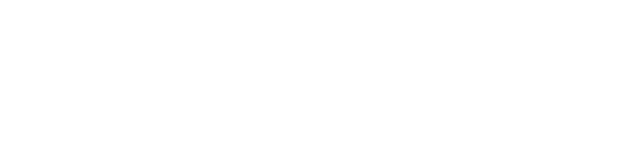
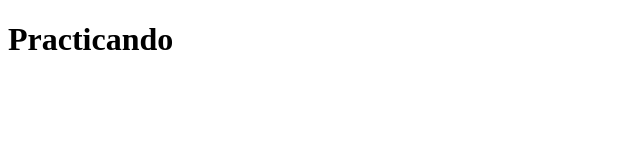
Before and after one commit to 051516-code/practicagit, a plain HTML site: page index.html in a window 1280 px wide. Shown: the whole page, without its empty margins (0-640 px from the left). Drawn offline with Linux system fonts and the light colour scheme.

Commit message:
agregando h1

```diff
--- a/index.html
+++ b/index.html
@@ -9,7 +9,7 @@
 </head>
 
 <body>
-
+  <h1>Practicando</h1>
 </body>
 
 </html>
```
